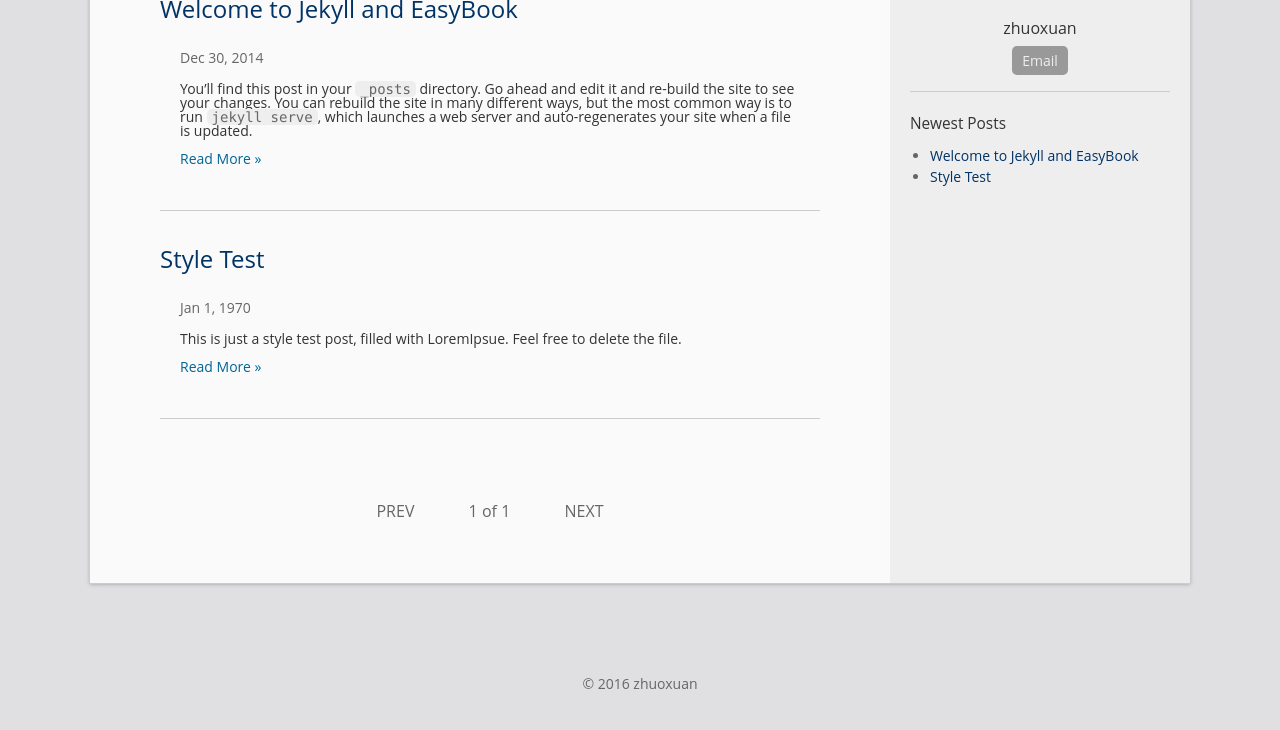
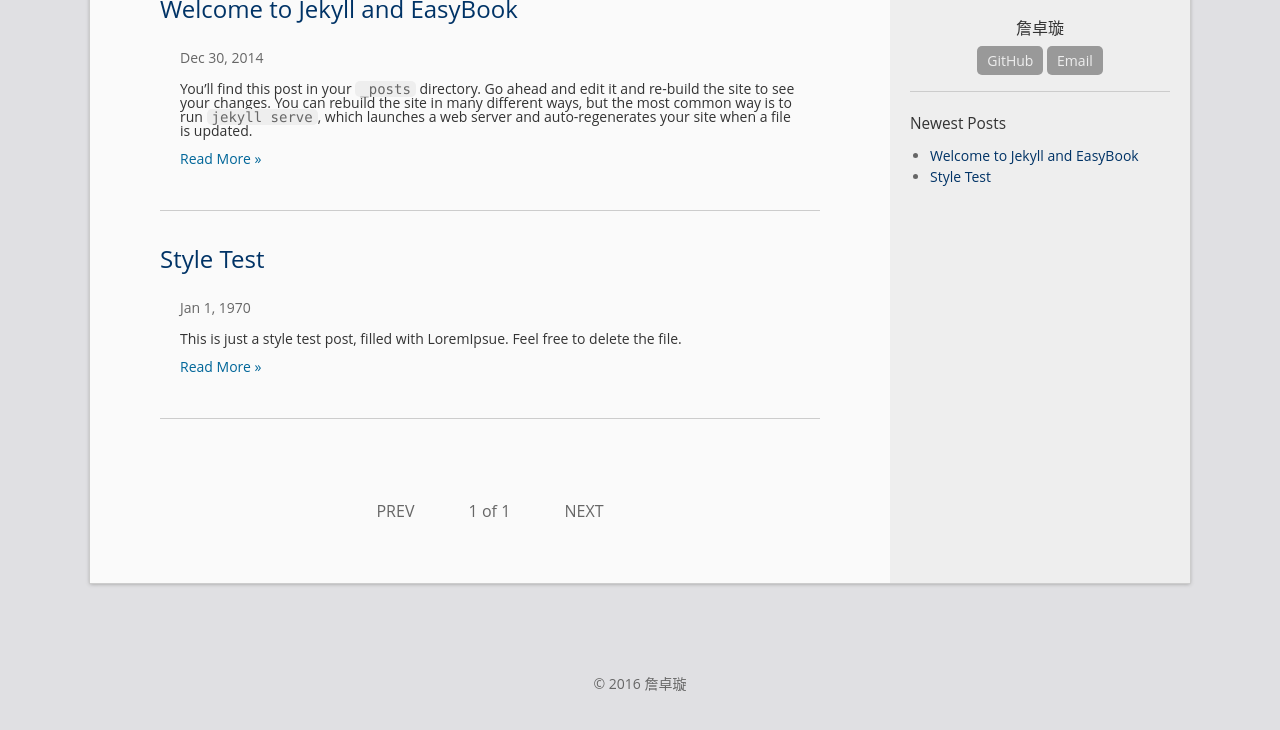
Before and after one commit to laobubu/jekyll-theme-EasyBook, a Jekyll site: the page built from index.html, in a window 1280 px wide, cut to the strip 261-1015 px from the top of the page. Shown: the top 730 px of the strip. Built offline with Jekyll 4.4.1, drawn with Linux system fonts in a browser that asks for light colours; the list of posts is cut into pages by our own code; some of the changed lines change nothing that is shown.

Commit message:
Update _config.yml

```diff
--- a/_config.yml
+++ b/_config.yml
@@ -7,11 +7,11 @@ description: >
 
 # Your information
 email: iamzhuoxuan@gmail.com
-author: zhuoxuan
+author: 詹卓璇
 avatar: "//www.gravatar.com/avatar/your_email_md5?d=mm&s=135"
-profile: 卓璇 90后
+profile: 写作带给我无限快乐
 #twitter_username: twitter_username
-#github_username:  github_username
+github_username:  iamzhuoxuan
 
 # Comment Service (Disqus or 多说)
 #  choose one and un-comment the line to active it
```
